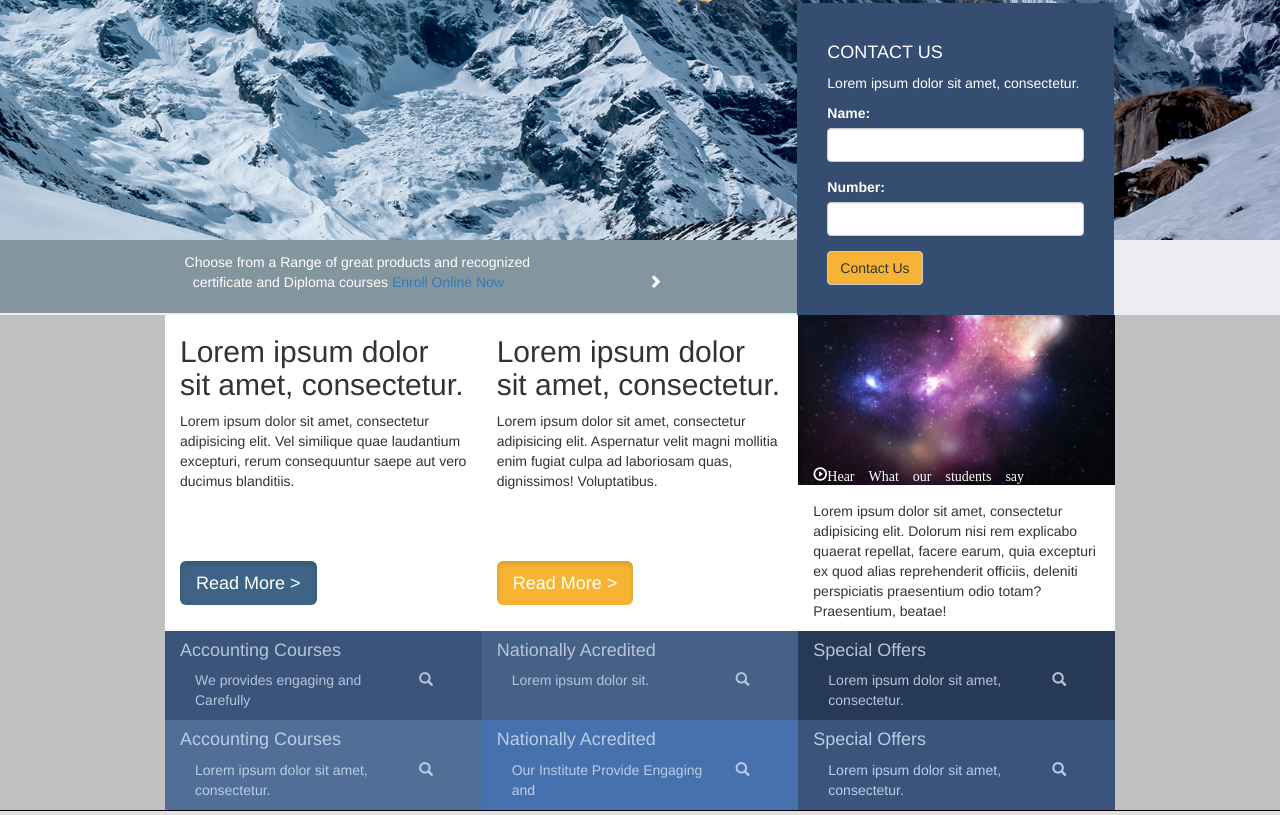
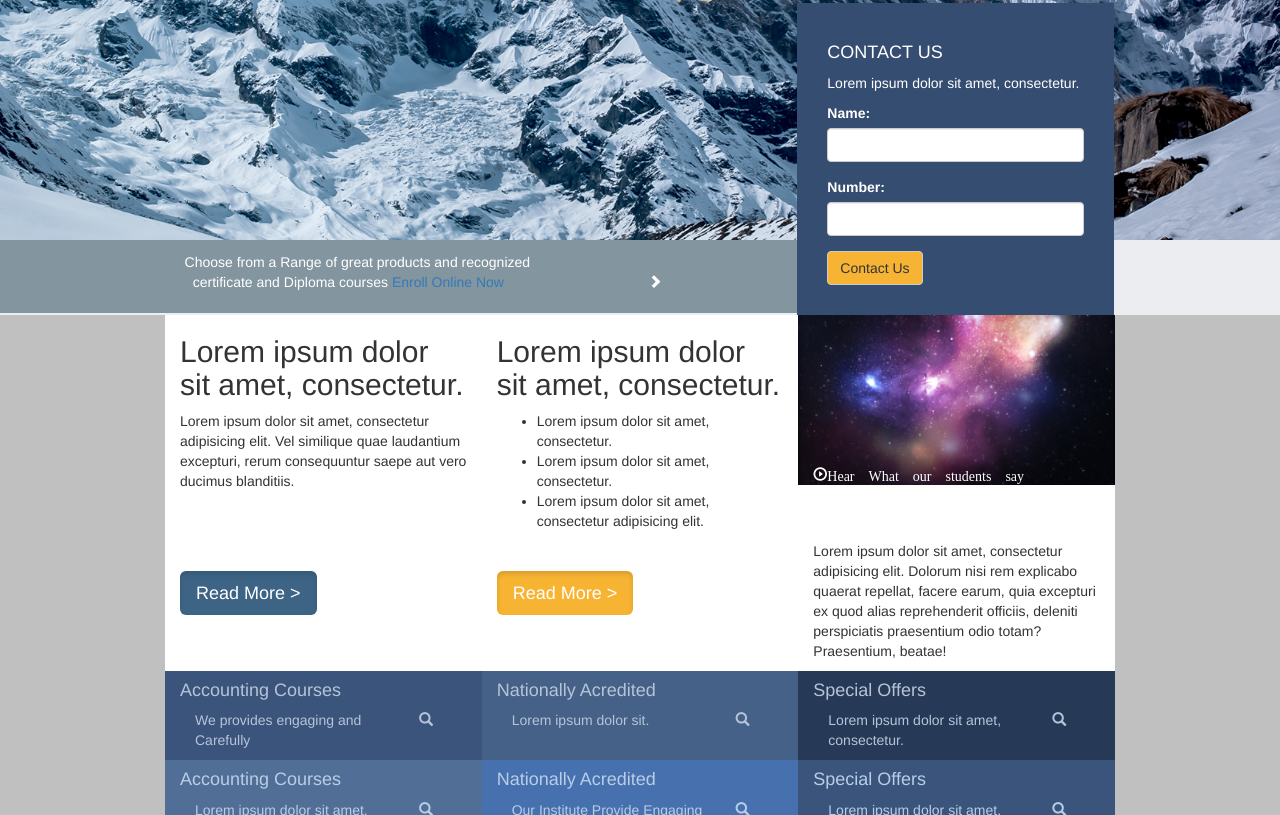
Before and after one commit to VenkatramanC/websitebuildng, a website: page index.html in a window 1280 px wide. Shown: the part 399-1214 px from the top of the page. Drawn offline with nearby package versions, Linux system fonts and the light colour scheme.

Commit message:
Remodified Site

```diff
--- a/assets/stylesheets/src/about.scss
+++ b/assets/stylesheets/src/about.scss
@@ -17,7 +17,7 @@
          background-color: #FFFFFF;
         .rm-button {
             background-color: rgba(61, 100, 133, 1);
-            margin-top: 60px;
+            margin-top: 30px;
             border-bottom: 10px;
             border-right: 10px;
             border-left: 10px;
@@ -25,7 +25,7 @@
         }
         .sm-button {
             background-color: #F7B432;
-            margin-top: 60px;
+            margin-top: 30px;
             border-bottom: 10px;
             border-right: 10px;
             border-left: 10px;
--- a/assets/stylesheets/src/main.scss
+++ b/assets/stylesheets/src/main.scss
@@ -3,6 +3,7 @@
                 background-color: #ECEDF1;
                 padding: 0;
                 overflow-x: hidden;
+
                 .first {
                     color: #304370;
                 }
--- a/index.html
+++ b/index.html
@@ -129,8 +129,14 @@
                         <p>Lorem ipsum dolor sit amet, consectetur adipisicing elit. Vel similique quae laudantium excepturi, rerum consequuntur saepe aut vero ducimus blanditiis.</p>
                     </div>
                     <div class="col-xs-4">
-                        <h2>Lorem ipsum dolor sit amet, consectetur.</h2>
-                        <p>Lorem ipsum dolor sit amet, consectetur adipisicing elit. Aspernatur velit magni mollitia enim fugiat culpa ad laboriosam quas, dignissimos! Voluptatibus.</p>
+                     <h2>Lorem ipsum dolor sit amet, consectetur.</h2>
+                    <ul>
+                    <li>Lorem ipsum dolor sit amet, consectetur.</li>
+                    <li>Lorem ipsum dolor sit amet, consectetur.</li>
+                    <li>Lorem ipsum dolor sit amet, consectetur adipisicing elit.</li>
+                    </ul>
+
+
                     </div>
                     <div class="col-xs-4 video">
                         <i class="glyphicon glyphicon-play-circle icon">Hear What our students say</i>
```
Also changed, not shown: assets/images/mount.jpg (deleted), assets/images/mount.png (deleted), assets/images/mountain.jpg (deleted), assets/images/mountain.png (deleted), assets/stylesheets/about.css, assets/stylesheets/app.min.css, 1 other file.
